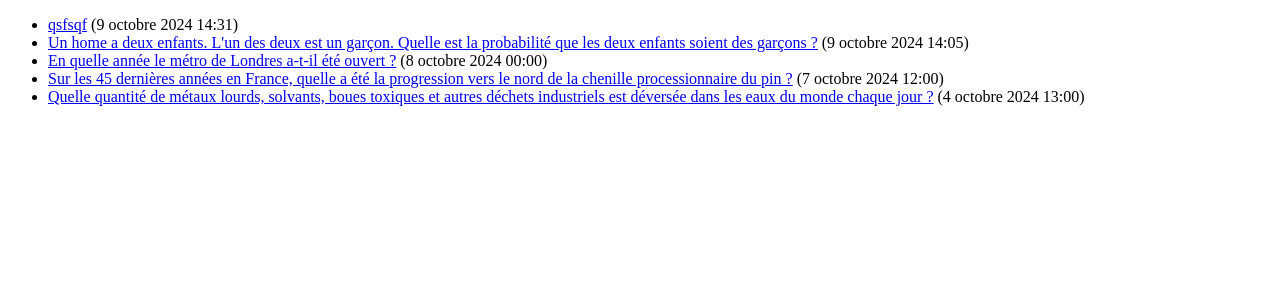
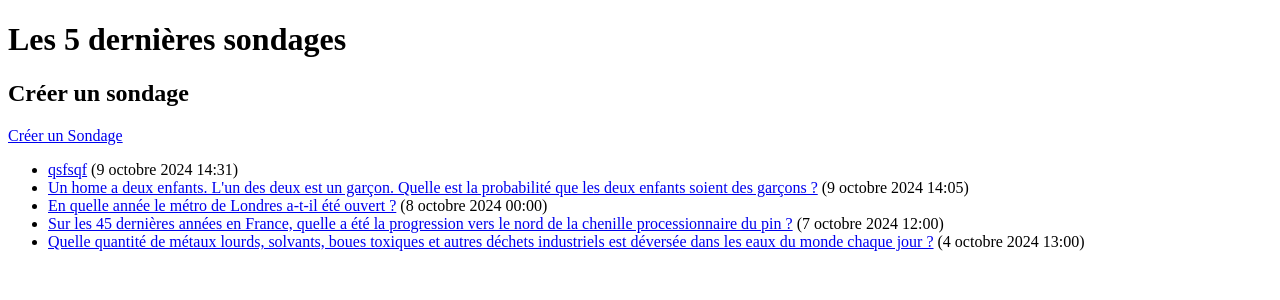
Before and after one commit to JneiraS/TutoAugmen-T-Django, a Django app: page /polls/ in a window 1280 px wide. Shown: the top 300 px of the page. Run offline with Django 4.2, Linux system fonts and the light colour scheme; data comes from the database, SQL or seed files in the repository.

Commit message:
Amélioration du template index.html pour inclure un lien de création de sondage
- Ajout d'un titre et d'un lien pour créer un nouveau sondage
- Cette modification facilite la création de nouveaux sondages depuis la page principale

```diff
--- a/mysite/polls/templates/polls/index.html
+++ b/mysite/polls/templates/polls/index.html
@@ -1,6 +1,11 @@
 {% extends "polls/base.html" %}
 
 {% block content %}
+
+<h1>Les 5 dernières sondages</h1>
+
+<h2>Créer un sondage</h2>
+<a href="{% url 'polls:new_poll' %}"> Créer un Sondage</a>
 
 {% if latest_question_list %}
     <ul>
```
